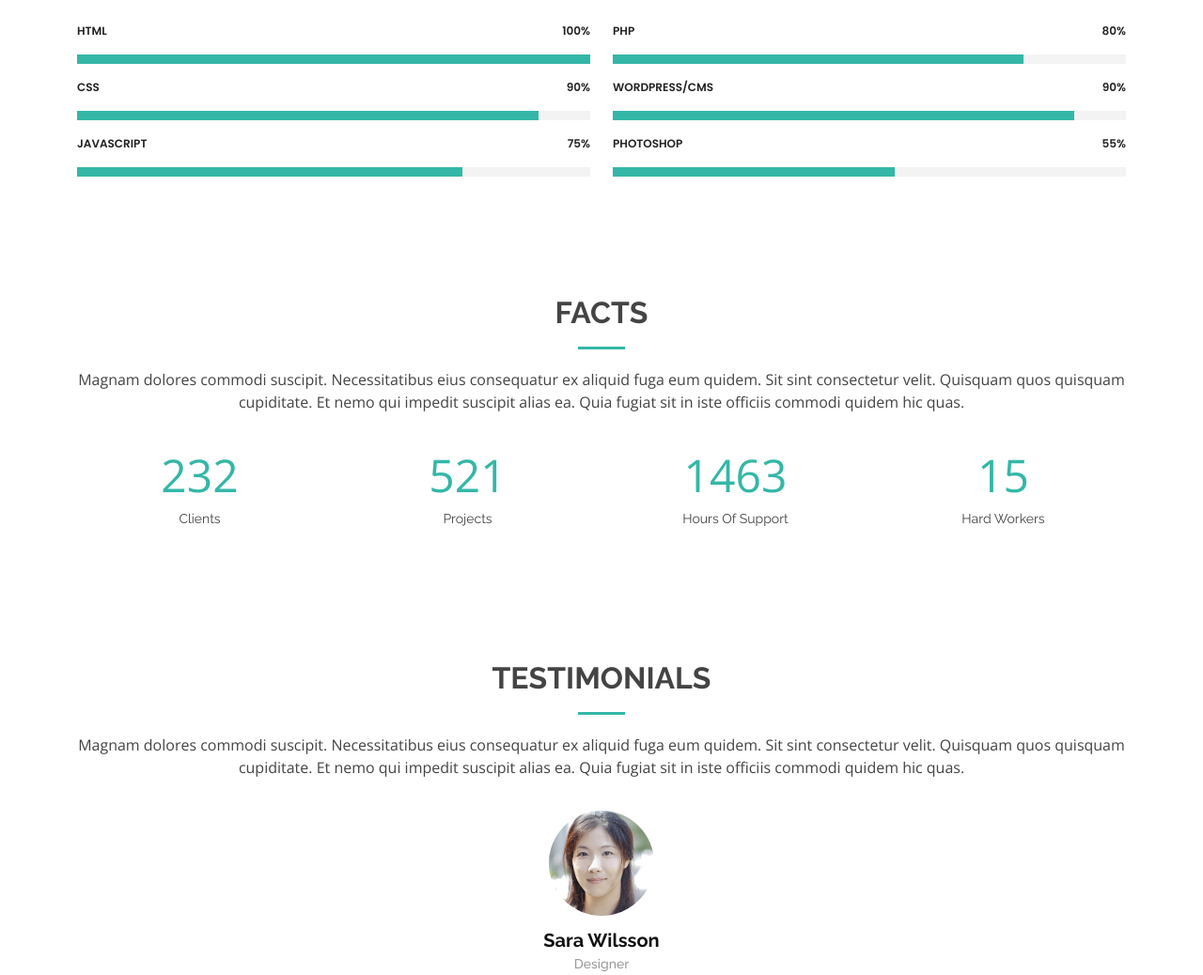
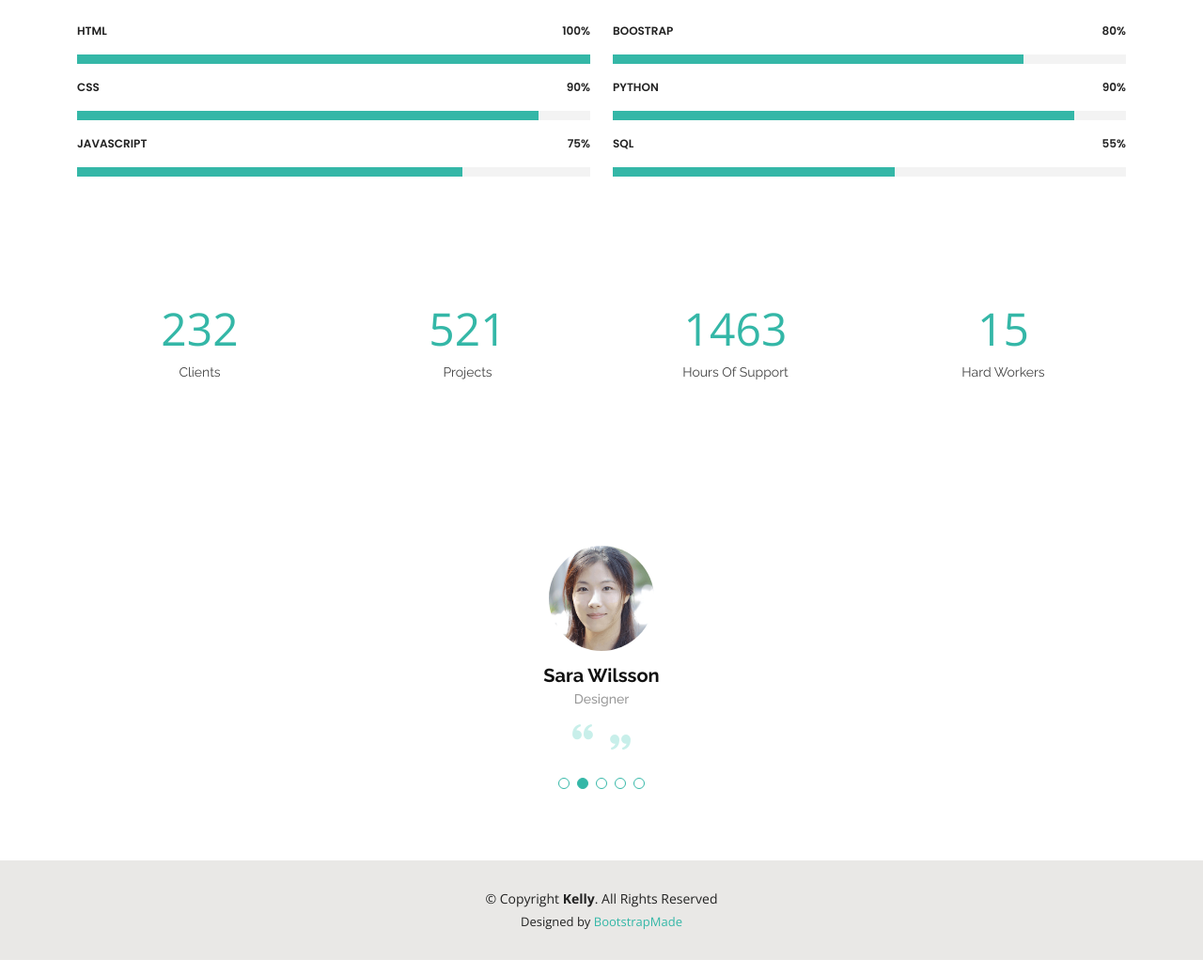
Before and after one commit to jishagilbert/personal-webpage, a plain HTML site: page about.html in a window 1280 px wide. Shown: the part 1040-2078 px from the top of the page at 94% size. Drawn offline with nearby package versions, Linux system fonts and the light colour scheme.

Commit message:
Update about.html

```diff
--- a/about.html
+++ b/about.html
@@ -164,21 +164,21 @@
           <div class="col-lg-6">
 
             <div class="progress">
-              <span class="skill">PHP <i class="val">80%</i></span>
+              <span class="skill">Boostrap <i class="val">80%</i></span>
               <div class="progress-bar-wrap">
                 <div class="progress-bar" role="progressbar" aria-valuenow="80" aria-valuemin="0" aria-valuemax="100"></div>
               </div>
             </div>
 
             <div class="progress">
-              <span class="skill">WordPress/CMS <i class="val">90%</i></span>
+              <span class="skill">python <i class="val">90%</i></span>
               <div class="progress-bar-wrap">
                 <div class="progress-bar" role="progressbar" aria-valuenow="90" aria-valuemin="0" aria-valuemax="100"></div>
               </div>
             </div>
 
             <div class="progress">
-              <span class="skill">Photoshop <i class="val">55%</i></span>
+              <span class="skill">SQL <i class="val">55%</i></span>
               <div class="progress-bar-wrap">
                 <div class="progress-bar" role="progressbar" aria-valuenow="55" aria-valuemin="0" aria-valuemax="100"></div>
               </div>
@@ -196,9 +196,7 @@
       <div class="container" data-aos="fade-up">
 
         <div class="section-title">
-          <h2>Facts</h2>
-          <p>Magnam dolores commodi suscipit. Necessitatibus eius consequatur ex aliquid fuga eum quidem. Sit sint consectetur velit. Quisquam quos quisquam cupiditate. Et nemo qui impedit suscipit alias ea. Quia fugiat sit in iste officiis commodi quidem hic quas.</p>
-        </div>
+
 
         <div class="row counters">
 
@@ -231,11 +229,6 @@
     <section id="testimonials" class="testimonials">
       <div class="container" data-aos="fade-up">
 
-        <div class="section-title">
-          <h2>Testimonials</h2>
-          <p>Magnam dolores commodi suscipit. Necessitatibus eius consequatur ex aliquid fuga eum quidem. Sit sint consectetur velit. Quisquam quos quisquam cupiditate. Et nemo qui impedit suscipit alias ea. Quia fugiat sit in iste officiis commodi quidem hic quas.</p>
-        </div>
-
         <div class="testimonials-slider swiper" data-aos="fade-up" data-aos-delay="100">
           <div class="swiper-wrapper">
 
@@ -246,7 +239,6 @@
                 <h4>Ceo &amp; Founder</h4>
                 <p>
                   <i class="bx bxs-quote-alt-left quote-icon-left"></i>
-                  Proin iaculis purus consequat sem cure digni ssim donec porttitora entum suscipit rhoncus. Accusantium quam, ultricies eget id, aliquam eget nibh et. Maecen aliquam, risus at semper.
                   <i class="bx bxs-quote-alt-right quote-icon-right"></i>
                 </p>
               </div>
@@ -259,7 +251,6 @@
                 <h4>Designer</h4>
                 <p>
                   <i class="bx bxs-quote-alt-left quote-icon-left"></i>
-                  Export tempor illum tamen malis malis eram quae irure esse labore quem cillum quid cillum eram malis quorum velit fore eram velit sunt aliqua noster fugiat irure amet legam anim culpa.
                   <i class="bx bxs-quote-alt-right quote-icon-right"></i>
                 </p>
               </div>
@@ -272,8 +263,8 @@
                 <h4>Store Owner</h4>
                 <p>
                   <i class="bx bxs-quote-alt-left quote-icon-left"></i>
-                  Enim nisi quem export duis labore cillum quae magna enim sint quorum nulla quem veniam duis minim tempor labore quem eram duis noster aute amet eram fore quis sint minim.
-                  <i class="bx bxs-quote-alt-right quote-icon-right"></i>
+
+                    <i class="bx bxs-quote-alt-right quote-icon-right"></i>
                 </p>
               </div>
             </div><!-- End testimonial item -->
@@ -285,8 +276,8 @@
                 <h4>Freelancer</h4>
                 <p>
                   <i class="bx bxs-quote-alt-left quote-icon-left"></i>
-                  Fugiat enim eram quae cillum dolore dolor amet nulla culpa multos export minim fugiat minim velit minim dolor enim duis veniam ipsum anim magna sunt elit fore quem dolore labore illum veniam.
-                  <i class="bx bxs-quote-alt-right quote-icon-right"></i>
+
+                        <i class="bx bxs-quote-alt-right quote-icon-right"></i>
                 </p>
               </div>
             </div><!-- End testimonial item -->
@@ -298,8 +289,8 @@
                 <h4>Entrepreneur</h4>
                 <p>
                   <i class="bx bxs-quote-alt-left quote-icon-left"></i>
-                  Quis quorum aliqua sint quem legam fore sunt eram irure aliqua veniam tempor noster veniam enim culpa labore duis sunt culpa nulla illum cillum fugiat legam esse veniam culpa fore nisi cillum quid.
-                  <i class="bx bxs-quote-alt-right quote-icon-right"></i>
+
+                      <i class="bx bxs-quote-alt-right quote-icon-right"></i>
                 </p>
               </div>
             </div><!-- End testimonial item -->
```
